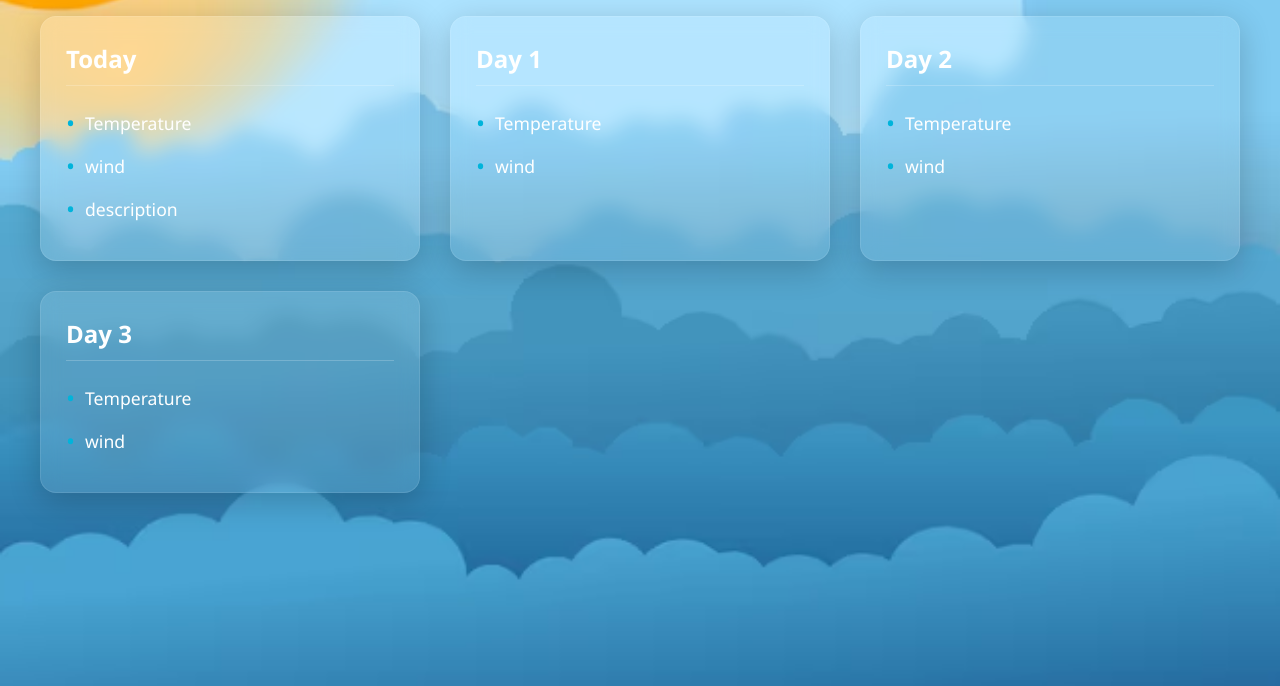
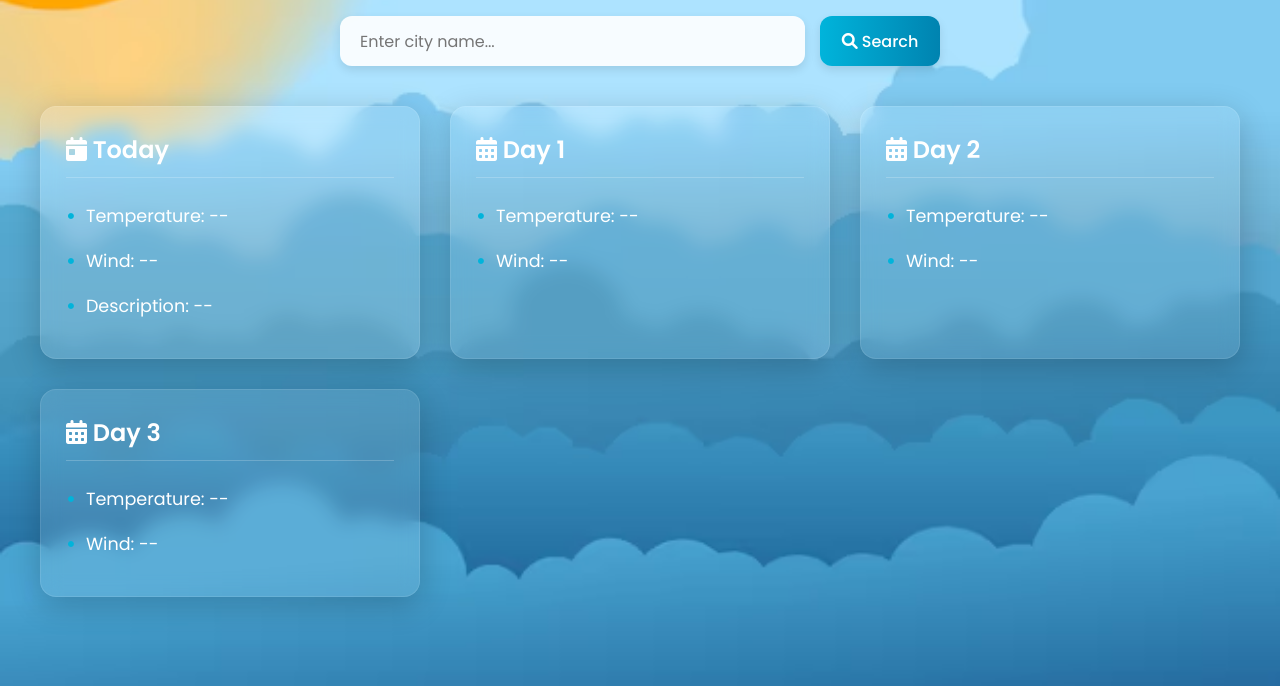
Before and after one commit to himanshu-2007/weather_website, a plain HTML site: page index.html in a window 1280 px wide. Shown: the part 114-800 px from the top of the page. Drawn offline with nearby package versions, Linux system fonts and the light colour scheme.

Commit message:
Update index.html

```diff
--- a/index.html
+++ b/index.html
@@ -4,44 +4,43 @@
 <head>
     <meta charset="UTF-8">
     <meta name="viewport" content="width=device-width, initial-scale=1.0">
-    <title>Document</title>
+    <title>Weather Forecast</title>
     <link rel="stylesheet" href="style.css">
+    <link href="https://fonts.googleapis.com/css2?family=Poppins:wght@300;400;500;600&display=swap" rel="stylesheet">
+    <link rel="stylesheet" href="https://cdnjs.cloudflare.com/ajax/libs/font-awesome/6.0.0-beta3/css/all.min.css">
 </head>
 
 <body>
+    <h1 class="title"><i class="fas fa-cloud-sun"></i> Weather Forecast</h1>
+
     <div class="ib">
-        <input type="text" placeholder="Search for city name">
-        <button>search</button></div>
+        <input type="text" placeholder="Enter city name..." id="cityInput">
+        <button id="searchBtn"><i class="fas fa-search"></i> Search</button>
+    </div>
+
     <div class="day">
         <div class="day1">
-            <h1 style="margin-bottom:20px;">Today</h1>
-            <h3 class="t1">Temperature</h3>
-            <h3 class="w1">wind</h3>
-            <h3 class="d1">description</h3>
-
+            <h1><i class="fas fa-calendar-day"></i> Today</h1>
+            <h3 class="t1">Temperature: --</h3>
+            <h3 class="w1">Wind: --</h3>
+            <h3 class="d1">Description: --</h3>
         </div>
         <div class="day2">
-            <h1 style="margin-bottom:20px;">Day 1</h1>
-            <h3 class="t2">Temperature</h3>
-            <h3 class="w2 ">wind</h3>
-
+            <h1><i class="fas fa-calendar-alt"></i> Day 1</h1>
+            <h3 class="t2">Temperature: --</h3>
+            <h3 class="w2">Wind: --</h3>
         </div>
         <div class="day3">
-            <h1 style="margin-bottom:20px;">Day 2</h1>
-            <h3 class="t3">Temperature</h3>
-            <h3 class="w3">wind</h3>
-
+            <h1><i class="fas fa-calendar-alt"></i> Day 2</h1>
+            <h3 class="t3">Temperature: --</h3>
+            <h3 class="w3">Wind: --</h3>
         </div>
         <div class="day4">
-            <h1 style="margin-bottom:20px;">Day 3</h1>
-            <h3 class="t4 ">Temperature</h3>
-            <h3 class="w4">wind</h3>
-
+            <h1><i class="fas fa-calendar-alt"></i> Day 3</h1>
+            <h3 class="t4">Temperature: --</h3>
+            <h3 class="w4">Wind: --</h3>
         </div>
     </div>
-
-
-
 
     <script src="https://cdn.jsdelivr.net/npm/axios@1.6.7/dist/axios.min.js"></script>
     <script src="app.js"></script>
```
